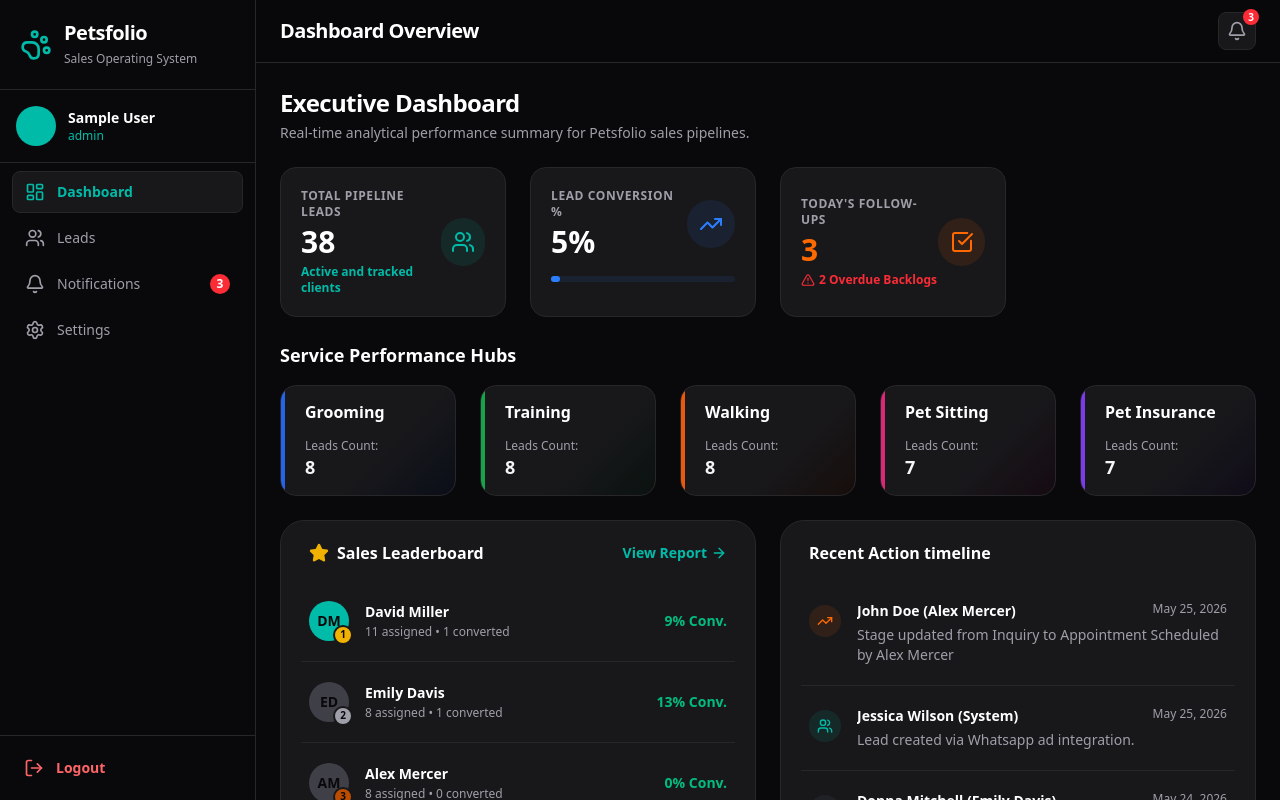
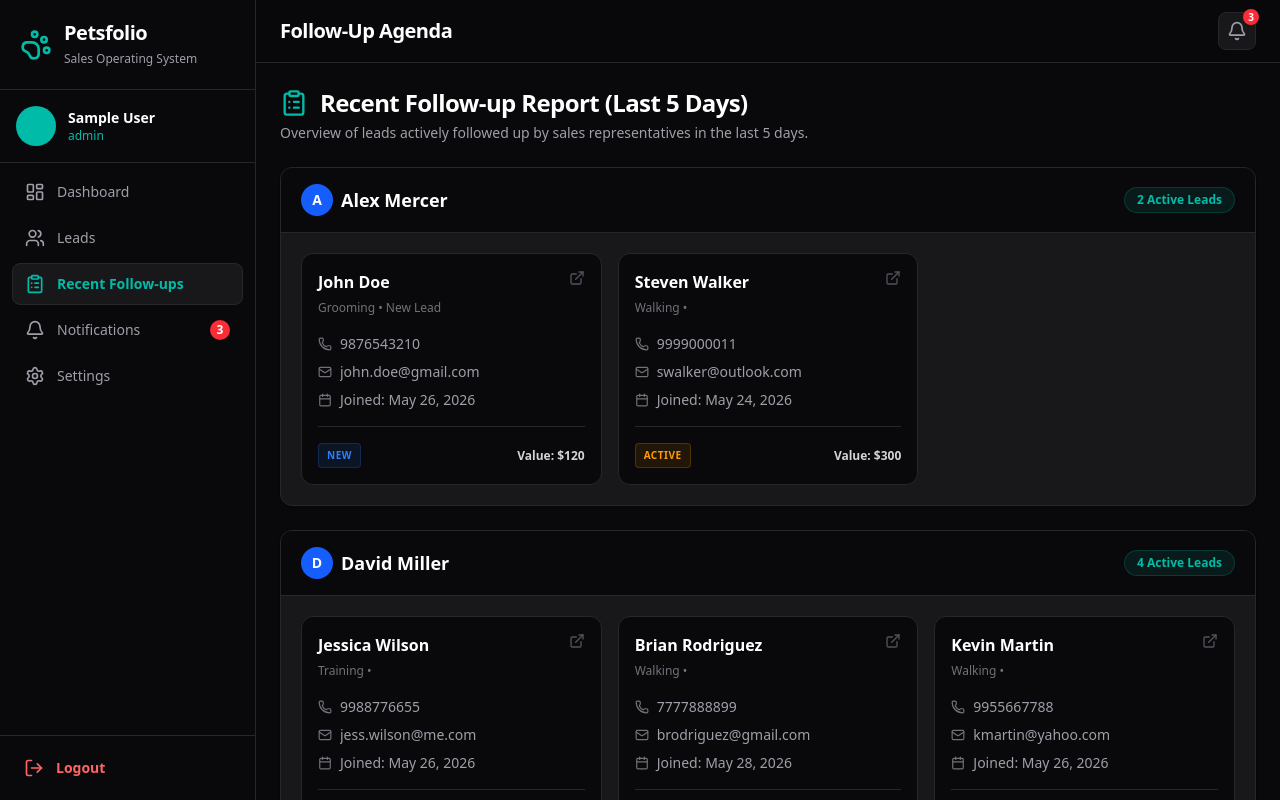
Before and after one commit to Saiteja449/PETSFOLIO-CRM-IN-WEBSITE-IN-REACT-INFASTA, a React (Vite) app: page /followups in a window 1280 px wide. Before the commit this address led to /dashboard. Shown: the top 800 px of the page. Built offline with nearby package versions, Linux system fonts and the light colour scheme; sample sign-in values are in the browser's storage.

Commit message:
done task follwup reports

```diff
--- a/src/App.jsx
+++ b/src/App.jsx
@@ -21,6 +21,7 @@ import LeadDetails from "./pages/LeadDetails.jsx";
 import TeamPerformance from "./pages/TeamPerformance.jsx";
 import NotificationsPage from "./pages/NotificationsPage.jsx";
 import Settings from "./pages/Settings.jsx";
+import FollowUpReport from "./pages/FollowUpReport.jsx";
 
 // Reusable Layout Components
 import Sidebar from "./components/Sidebar.jsx";
@@ -85,7 +86,7 @@ export default function App() {
                   />
                   <Route
                     path="/followups"
-                    element={<Navigate to="/dashboard" replace />}
+                    element={<FollowUpReport />}
                   />
                   <Route path="/performance" element={<TeamPerformance />} />
                   <Route
--- a/src/components/Sidebar.jsx
+++ b/src/components/Sidebar.jsx
@@ -7,7 +7,8 @@ import {
   Bell,
   Settings,
   LogOut,
-  PawPrint
+  PawPrint,
+  ClipboardList
 } from "lucide-react";
 import { useAuth } from "../context/AuthContext.jsx";
 import { useNotifications } from "../context/NotificationContext.jsx";
@@ -23,6 +24,7 @@ export default function Sidebar({ mobileOpen, handleDrawerToggle }) {
   const menuItems = [
     { text: "Dashboard", icon: <LayoutDashboard className="w-5 h-5" />, path: "/dashboard" },
     { text: "Leads", icon: <Users className="w-5 h-5" />, path: "/leads" },
+    { text: "Recent Follow-ups", icon: <ClipboardList className="w-5 h-5" />, path: "/followups" },
     ...(currentUser?.role === "Sales Manager" ? [
       { text: "Team Performance", icon: <BarChart2 className="w-5 h-5" />, path: "/performance" }
     ] : []),
--- /dev/null
+++ b/src/pages/FollowUpReport.jsx
@@ -0,0 +1,141 @@
+import React, { useMemo } from "react";
+import { useNavigate } from "react-router-dom";
+import { ClipboardList, ExternalLink, Calendar, Phone, Mail } from "lucide-react";
+import { useLeads } from "../context/LeadsContext.jsx";
+import { formatDate } from "../utils/helpers.js";
+
+export default function FollowUpReport() {
+  const navigate = useNavigate();
+  const { leads, activities, followups } = useLeads();
+
+  const reportData = useMemo(() => {
+    const today = new Date();
+    const fiveDaysAgo = new Date();
+    fiveDaysAgo.setDate(today.getDate() - 5);
+
+    // Get all leads that have an activity or followup in the last 5 days
+    const activeLeadIds = new Set();
+
+    activities.forEach((act) => {
+      const actDate = new Date(act.date);
+      if (actDate >= fiveDaysAgo && actDate <= today) {
+        activeLeadIds.add(act.leadId);
+      }
+    });
+
+    followups.forEach((fw) => {
+      const fwDate = new Date(fw.date);
+      if (fwDate >= fiveDaysAgo && fwDate <= today) {
+        activeLeadIds.add(fw.leadId);
+      }
+    });
+
+    // Group active leads by salesperson
+    const grouped = {};
+    activeLeadIds.forEach((leadId) => {
+      const lead = leads.find((l) => l.id === leadId);
+      if (lead) {
+        const rep = lead.assignedTo || "Unassigned";
+        if (!grouped[rep]) {
+          grouped[rep] = [];
+        }
+        grouped[rep].push(lead);
+      }
+    });
+
+    return Object.entries(grouped).sort(([repA], [repB]) => repA.localeCompare(repB));
+  }, [leads, activities, followups]);
+
+  return (
+    <div className="p-4 md:p-6 space-y-6">
+      <div className="flex flex-wrap justify-between items-center gap-4">
+        <div>
+          <h1 className="text-2xl font-extrabold text-white tracking-tight flex items-center gap-3">
+            <ClipboardList className="text-teal-500" size={28} />
+            Recent Follow-up Report (Last 5 Days)
+          </h1>
+          <p className="text-sm text-zinc-400 mt-1">
+            Overview of leads actively followed up by sales representatives in the last 5 days.
+          </p>
+        </div>
+      </div>
+
+      {reportData.length === 0 ? (
+        <div className="bg-zinc-900 border border-zinc-800 rounded-2xl p-12 text-center">
+          <ClipboardList className="w-16 h-16 text-zinc-700 mx-auto mb-4" />
+          <h3 className="text-lg font-bold text-zinc-300">No Recent Follow-ups</h3>
+          <p className="text-sm text-zinc-500 mt-1">
+            No leads have been followed up in the past 5 days.
+          </p>
+        </div>
+      ) : (
+        <div className="space-y-6">
+          {reportData.map(([salesperson, activeLeads]) => (
+            <div key={salesperson} className="bg-zinc-900 border border-zinc-800 rounded-xl overflow-hidden shadow-sm">
+              <div className="bg-zinc-950 px-5 py-4 border-b border-zinc-800 flex justify-between items-center">
+                <h3 className="text-lg font-bold text-white flex items-center gap-2">
+                  <span className="w-8 h-8 rounded-full bg-blue-600 text-white flex items-center justify-center text-sm">
+                    {salesperson.substring(0, 1).toUpperCase()}
+                  </span>
+                  {salesperson}
+                </h3>
+                <span className="px-3 py-1 bg-teal-500/10 text-teal-500 border border-teal-500/20 rounded-full text-xs font-bold">
+                  {activeLeads.length} Active Leads
+                </span>
+              </div>
+              <div className="p-5">
+                <div className="grid grid-cols-1 md:grid-cols-2 lg:grid-cols-3 gap-4">
+                  {activeLeads.map((lead) => (
+                    <div
+                      key={lead.id}
+                      onClick={() => navigate(`/lead-details/${lead.id}`)}
+                      className="bg-zinc-950 border border-zinc-800 hover:border-teal-500/50 rounded-xl p-4 cursor-pointer transition-all hover:shadow-[0_0_15px_rgba(20,184,166,0.1)] group"
+                    >
+                      <div className="flex justify-between items-start mb-3">
+                        <div>
+                          <h4 className="font-bold text-white group-hover:text-teal-400 transition-colors">
+                            {lead.name}
+                          </h4>
+                          <span className="text-xs text-zinc-500">{lead.service} • {lead.stage}</span>
+                        </div>
+                        <ExternalLink className="text-zinc-600 group-hover:text-teal-500 w-4 h-4 transition-colors" />
+                      </div>
+
+                      <div className="space-y-2 mt-4">
+                        <div className="flex items-center gap-2 text-sm text-zinc-400">
+                          <Phone size={14} className="text-zinc-500" />
+                          {lead.phone}
+                        </div>
+                        <div className="flex items-center gap-2 text-sm text-zinc-400">
+                          <Mail size={14} className="text-zinc-500" />
+                          <span className="truncate">{lead.email || "No email"}</span>
+                        </div>
+                        <div className="flex items-center gap-2 text-sm text-zinc-400">
+                          <Calendar size={14} className="text-zinc-500" />
+                          <span>Joined: {formatDate(lead.joinedAt || lead.createdAt)}</span>
+                        </div>
+                      </div>
+
+                      <div className="mt-4 pt-4 border-t border-zinc-800 flex justify-between items-center">
+                        <span className={`px-2 py-1 rounded text-[10px] font-bold uppercase tracking-wider ${
+                          lead.status === "Joined" ? "bg-emerald-500/10 text-emerald-500 border border-emerald-500/20" :
+                          lead.status === "New" ? "bg-blue-500/10 text-blue-500 border border-blue-500/20" :
+                          "bg-amber-500/10 text-amber-500 border border-amber-500/20"
+                        }`}>
+                          {lead.status || "New"}
+                        </span>
+                        <span className="text-xs font-semibold text-zinc-300">
+                          Value: ${lead.value || 0}
+                        </span>
+                      </div>
+                    </div>
+                  ))}
+                </div>
+              </div>
+            </div>
+          ))}
+        </div>
+      )}
+    </div>
+  );
+}
```
